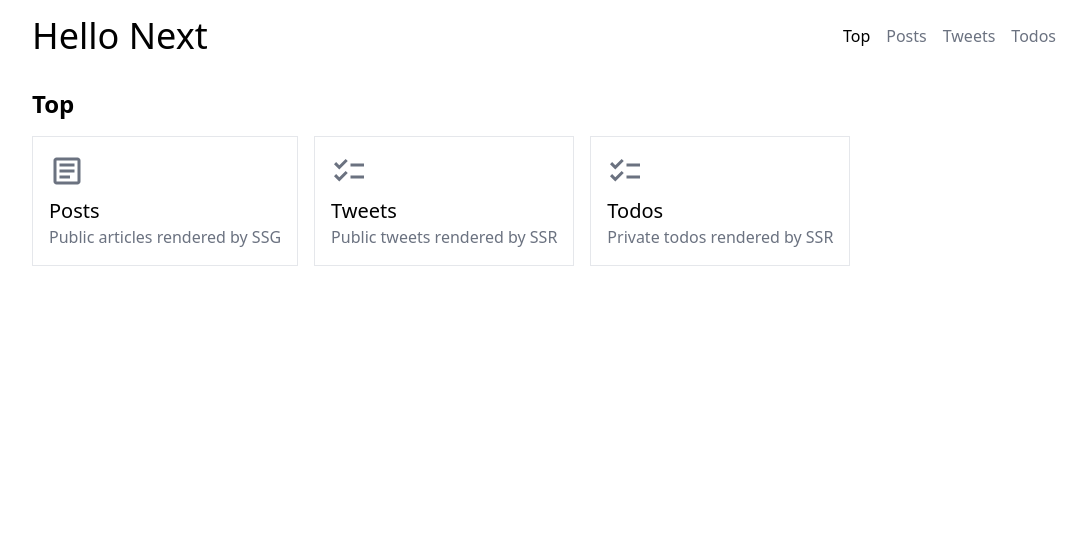
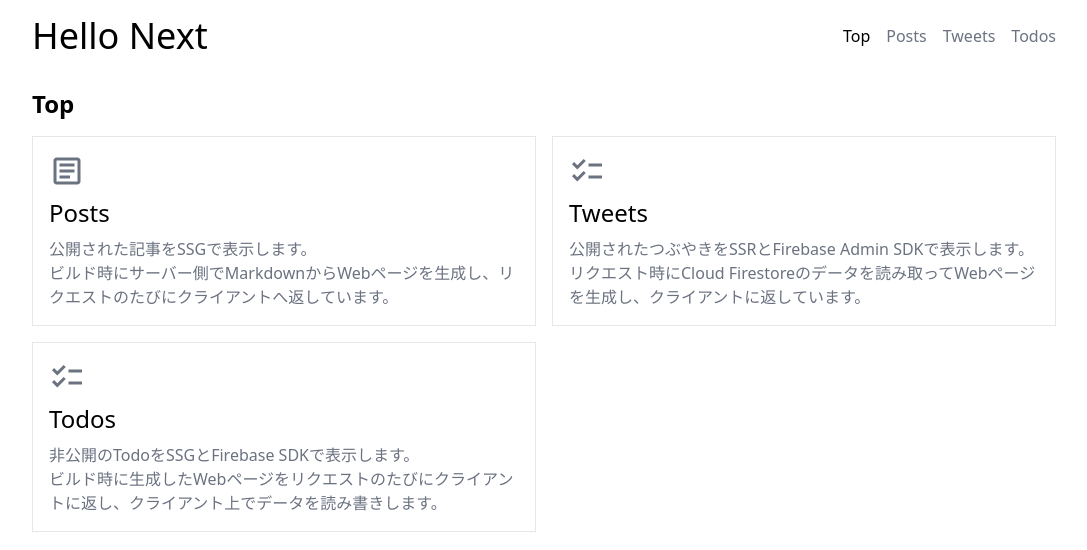
Before and after one commit to FNYukii/HelloNext, a Next.js app: page / in a window 1280 px wide. Shown: the top 550 px of the page, without its empty margins (96-1183 px from the left). Built offline with nearby package versions, Linux system fonts and the light colour scheme.

Commit message:
feat: Topページに各ページの解説を追加

```diff
--- a/src/pages/index.tsx
+++ b/src/pages/index.tsx
@@ -10,38 +10,38 @@ export default function Home() {
 
 			<h1 className="text-2xl font-bold">Top</h1>
 
-			<div className="mt-4 flex flex-wrap gap-4">
+			<div className="mt-4 grid grid-cols-2 gap-4">
 
-				<Link href="/posts" className="hover:bg-gray-100 transition w-full sm:w-fit">
+				<Link href="/posts" className="hover:bg-gray-100 transition">
 
 					<div className="border p-4">
 
 						<MdOutlineArticle className="text-gray-500 text-4xl" />
 
-						<span className="mt-2 block text-xl">Posts</span>
-						<p className="text-gray-500">Public articles rendered by SSG</p>
+						<span className="mt-2 block text-2xl">Posts</span>
+						<p className="mt-2 text-gray-500">公開された記事をSSGで表示します。<br/>ビルド時にサーバー側でMarkdownからWebページを生成し、リクエストのたびにクライアントへ返しています。</p>
 					</div>
 				</Link>
 
-				<Link href="/tweets" className="hover:bg-gray-100 transition w-full sm:w-fit">
+				<Link href="/tweets" className="hover:bg-gray-100 transition">
 
 					<div className="border p-4">
 
 						<MdChecklist className="text-gray-500 text-4xl" />
 
-						<span className="mt-2 block text-xl">Tweets</span>
-						<p className="text-gray-500">Public tweets rendered by SSR</p>
+						<span className="mt-2 block text-2xl">Tweets</span>
+						<p className="mt-2 text-gray-500">公開されたつぶやきをSSRとFirebase Admin SDKで表示します。<br/>リクエスト時にCloud Firestoreのデータを読み取ってWebページを生成し、クライアントに返しています。</p>
 					</div>
 				</Link>
 
-				<Link href="/todos" className="hover:bg-gray-100 transition w-full sm:w-fit">
+				<Link href="/todos" className="hover:bg-gray-100 transition">
 
 					<div className="border p-4">
 
 						<MdChecklist className="text-gray-500 text-4xl" />
 
-						<span className="mt-2 block text-xl">Todos</span>
-						<p className="text-gray-500">Private todos rendered by SSR</p>
+						<span className="mt-2 block text-2xl">Todos</span>
+						<p className="mt-2 text-gray-500">非公開のTodoをSSGとFirebase SDKで表示します。<br/>ビルド時に生成したWebページをリクエストのたびにクライアントに返し、クライアント上でデータを読み書きします。</p>
 					</div>
 				</Link>
 			</div>
```
